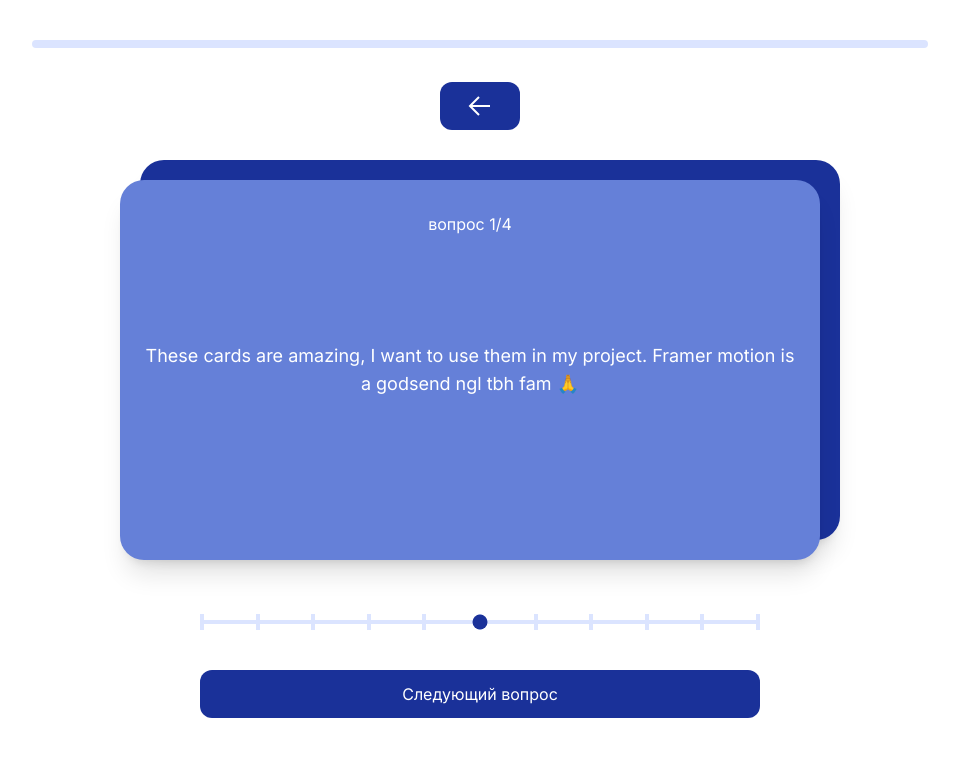
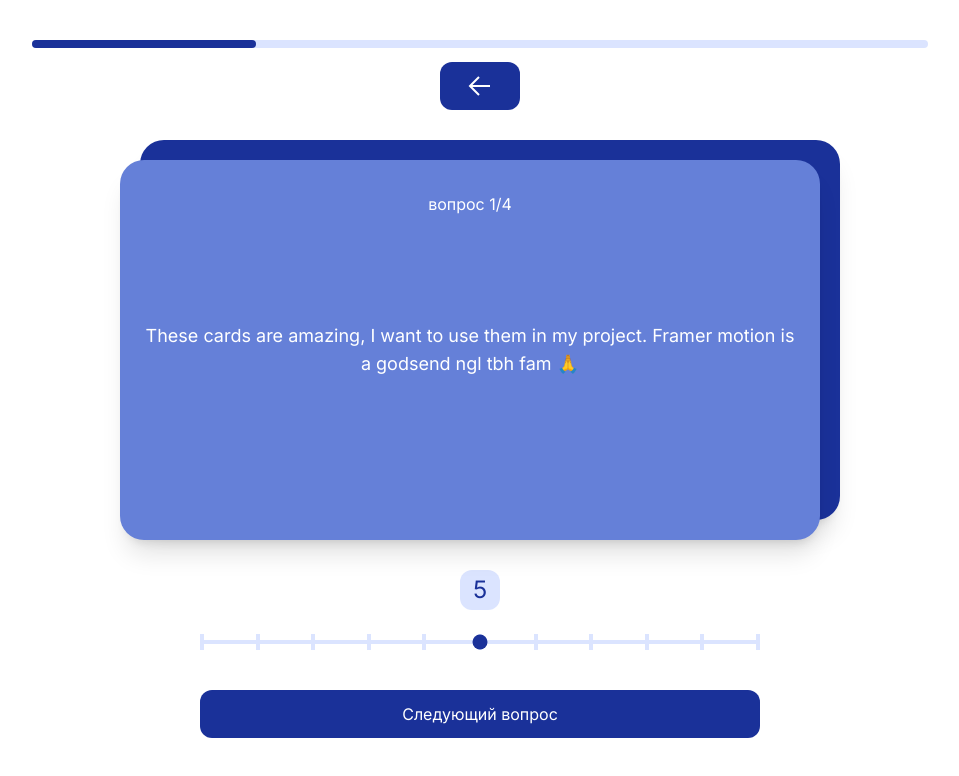
Before and after one commit to GEREGUR/360_assigment, a Next.js app: page /test in a window 1280 px wide. Shown: the top 776 px of the page, without its empty margins (160-1119 px from the left). Built offline with nearby package versions, Linux system fonts and the light colour scheme.

Commit message:
fixed progressive bar

```diff
--- a/components/CardStack.tsx
+++ b/components/CardStack.tsx
@@ -31,6 +31,8 @@ export const CardStack = ({ items }: { items: Card[] }) => {
 
   const [value, setValue] = useState(5);
 
+  console.log(questionNumber);
+
   const variants = {
     initial: { opacity: 0, x: 20, y: -20 },
     animate: { opacity: 1, x: 0, y: 0 },
@@ -48,7 +50,17 @@ export const CardStack = ({ items }: { items: Card[] }) => {
 
   return (
     <div className="flex h-screen w-screen flex-col items-center justify-center">
-      <div className="absolute top-0 my-10 h-2 w-[24em] rounded-full bg-[#DBE4FF] md:w-[56em]"></div>
+      <div className="absolute top-0 my-10 h-2 w-[24em] rounded-full bg-[#DBE4FF] md:w-[56em]">
+        {" "}
+        {/* Progressive Bar */}
+        <div
+          className={`absolute left-0 z-10 h-2 rounded-full bg-[#1A3199] transition-all`}
+          style={{
+            width: `${(questionNumber + 1) * 25}%`,
+          }}
+        />
+      </div>
+
       <button
         onClick={handlePrev}
         className="my-10 flex h-12 w-20 items-center justify-center rounded-xl bg-[#1A3199] text-white"
@@ -104,7 +116,10 @@ export const CardStack = ({ items }: { items: Card[] }) => {
         </button>
       </div> */}
       </div>
-      <div className="mt-14 flex w-[70vh] flex-col items-center justify-center space-y-10">
+      <div className="mb-4 mt-10 flex h-10 w-10 items-center justify-center rounded-xl bg-[#DBE4FF]">
+        <span className="text-2xl text-[#1A3199]">{value}</span>
+      </div>
+      <div className="flex w-[70vh] flex-col items-center justify-center space-y-10">
         {/* <span className="flex h-10 w-10 items-center justify-center rounded-xl bg-[#DBE4FF]/60">
           <div className="text-3xl text-[#1A3199]/60">{value}</div>
         </span> */}
@@ -114,7 +129,13 @@ export const CardStack = ({ items }: { items: Card[] }) => {
         onClick={handleNext}
         className="my-10 h-12 w-[70vh] rounded-xl bg-[#1A3199]"
       >
-        <span className="text-white">Следующий вопрос</span>
+        <span className="text-white">
+          {questionNumber === cards.length - 1 ? (
+            <p>Завершить</p>
+          ) : (
+            <p>Следующий вопрос</p>
+          )}
+        </span>
       </button>
     </div>
   );
--- a/components/Slider.tsx
+++ b/components/Slider.tsx
@@ -23,6 +23,8 @@ const Slider: React.FC<Props> = ({
     (_, index) => min + index,
   );
 
+  const tickNums = [1, 2, 3, 4, 5, 6, 7, 8, 9, 10];
+
   return (
     <div className="relative w-full">
       <input
@@ -34,6 +36,16 @@ const Slider: React.FC<Props> = ({
         onChange={handleOnChange}
         className="relative z-10 h-1 w-full appearance-none bg-[#DBE4FF] accent-[#1A3199]"
       />
+      {/* <div className="absolute bottom-8 right-2 flex w-full flex-row items-center justify-between">
+        {tickNums.map((i) => (
+          <span
+            key={tickNums[i]}
+            className={`flex w-2 items-center justify-center text-sm`}
+          >
+            {i}
+          </span>
+        ))}
+      </div> */}
       <div className="absolute top-2 flex w-full items-center justify-between ">
         {ticks.map((tick) => (
           <span
```
